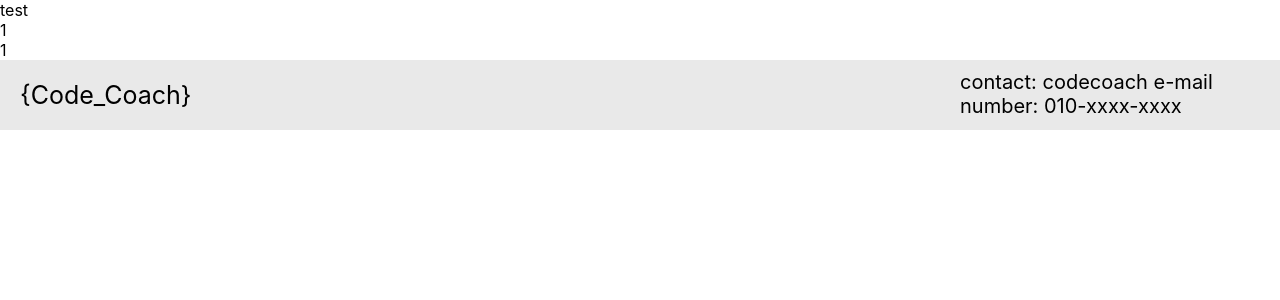
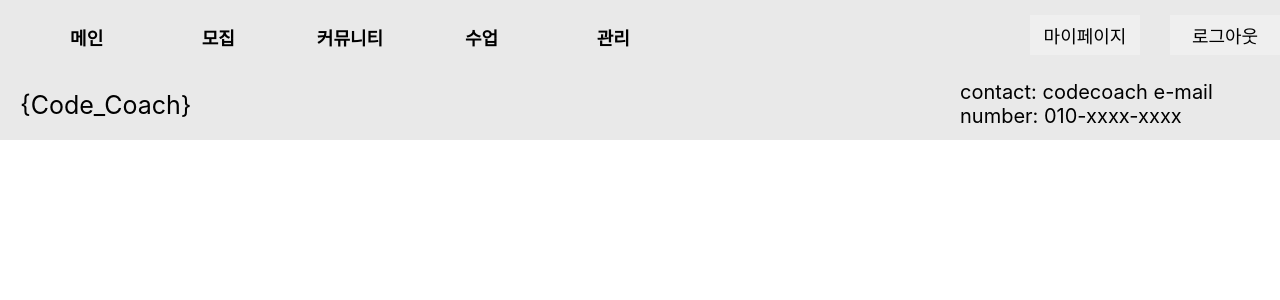
Before and after one commit to Code-Coach-org/Code-Coach-Front-end, a React (Create React App) app: page / in a window 1280 px wide. Shown: the top 300 px of the page. Built offline with nearby package versions, Linux system fonts and the light colour scheme.

Commit message:
[ADD] Nav 추가 및 완성

```diff
--- a/src/App.js
+++ b/src/App.js
@@ -5,6 +5,7 @@
   return (
     <>
       <Header />
+      {/* <div>aaa</div> */}
       <Footer />
     </>
   );
--- a/src/components/header.js
+++ b/src/components/header.js
@@ -1,15 +1,12 @@
 import React from "react";
 import "../styles/header.module.css";
+import Nav from "./nav";
 
 function Header() {
   return (
-    <div>
-      <div>
-        <div>test</div>
-        <div>1</div>
-      </div>
-      <div>1</div>
-    </div>
+    <>
+      <Nav />
+    </>
   );
 }
 
--- a/src/components/nav.js
+++ b/src/components/nav.js
@@ -1,3 +1,26 @@
+import {
+  NavContainer,
+  NavMenu,
+  NavInfoButton,
+  MyPageButton,
+  LogOutButton,
+  MenuList,
+} from "../styles/nav.style.ts";
+
 export default function Nav() {
-  return <NavContainer></NavContainer>;
+  return (
+    <NavContainer>
+      <NavMenu>
+        <MenuList>메인</MenuList>
+        <MenuList>모집</MenuList>
+        <MenuList>커뮤니티</MenuList>
+        <MenuList>수업</MenuList>
+        <MenuList>관리</MenuList>
+      </NavMenu>
+      <NavInfoButton>
+        <MyPageButton>마이페이지</MyPageButton>
+        <LogOutButton>로그아웃</LogOutButton>
+      </NavInfoButton>
+    </NavContainer>
+  );
 }
--- /dev/null
+++ b/src/styles/nav.style.ts
@@ -0,0 +1,56 @@
+import styled from "styled-components";
+
+const maincolor = "#E9E9E9";
+
+export const NavContainer = styled.div`
+  //   border: 1px solid #555;
+  width: 100%;
+  height: 70px;
+  background-color: ${maincolor};
+  display: flex;
+  justify-content: space-between;
+`;
+
+export const NavMenu = styled.div`
+  width: 700px;
+  height: 70px;
+  background-color: ${maincolor};
+  display: flex;
+  justify-content: space-evenly;
+`;
+
+export const MenuList = styled.div`
+  width: 90px;
+  height: 40px;
+  margin-top: 10px;
+  padding-top: 14px;
+  text-align: center;
+  background-color: ${maincolor};
+  font-size: 18px;
+  font-weight: 700;
+`;
+
+export const NavInfoButton = styled.div`
+  width: 250px;
+  height: 50px;
+  background-color: ${maincolor};
+  display: flex;
+  justify-content: space-between;
+  padding-top: 15px;
+`;
+
+export const MyPageButton = styled.button`
+  width: 110px;
+  height: 40px;
+  border: none;
+  font-size: 18px;
+  cursor: pointer;
+`;
+
+export const LogOutButton = styled.button`
+  width: 110px;
+  height: 40px;
+  border: none;
+  font-size: 18px;
+  cursor: pointer;
+`;
```
